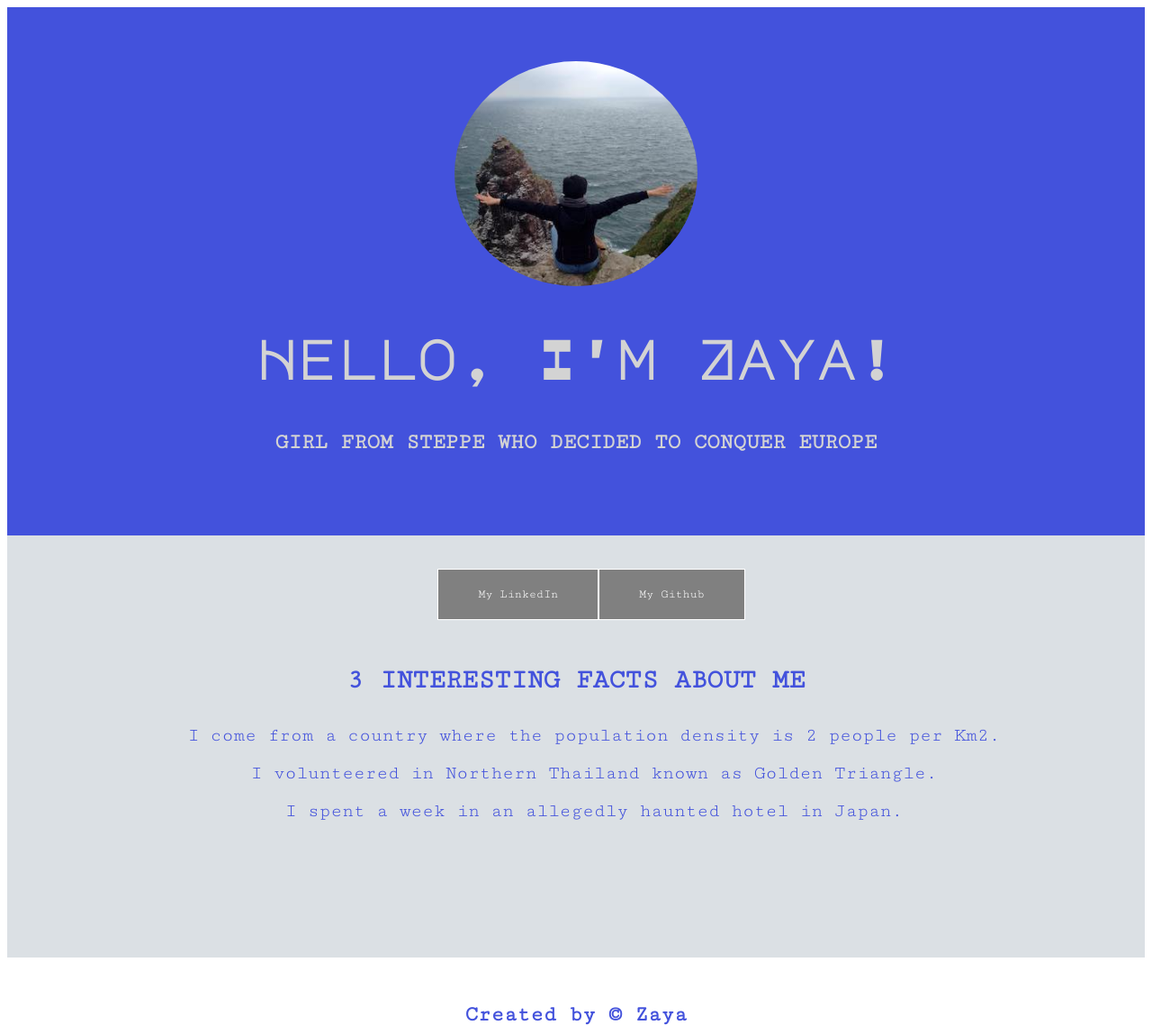
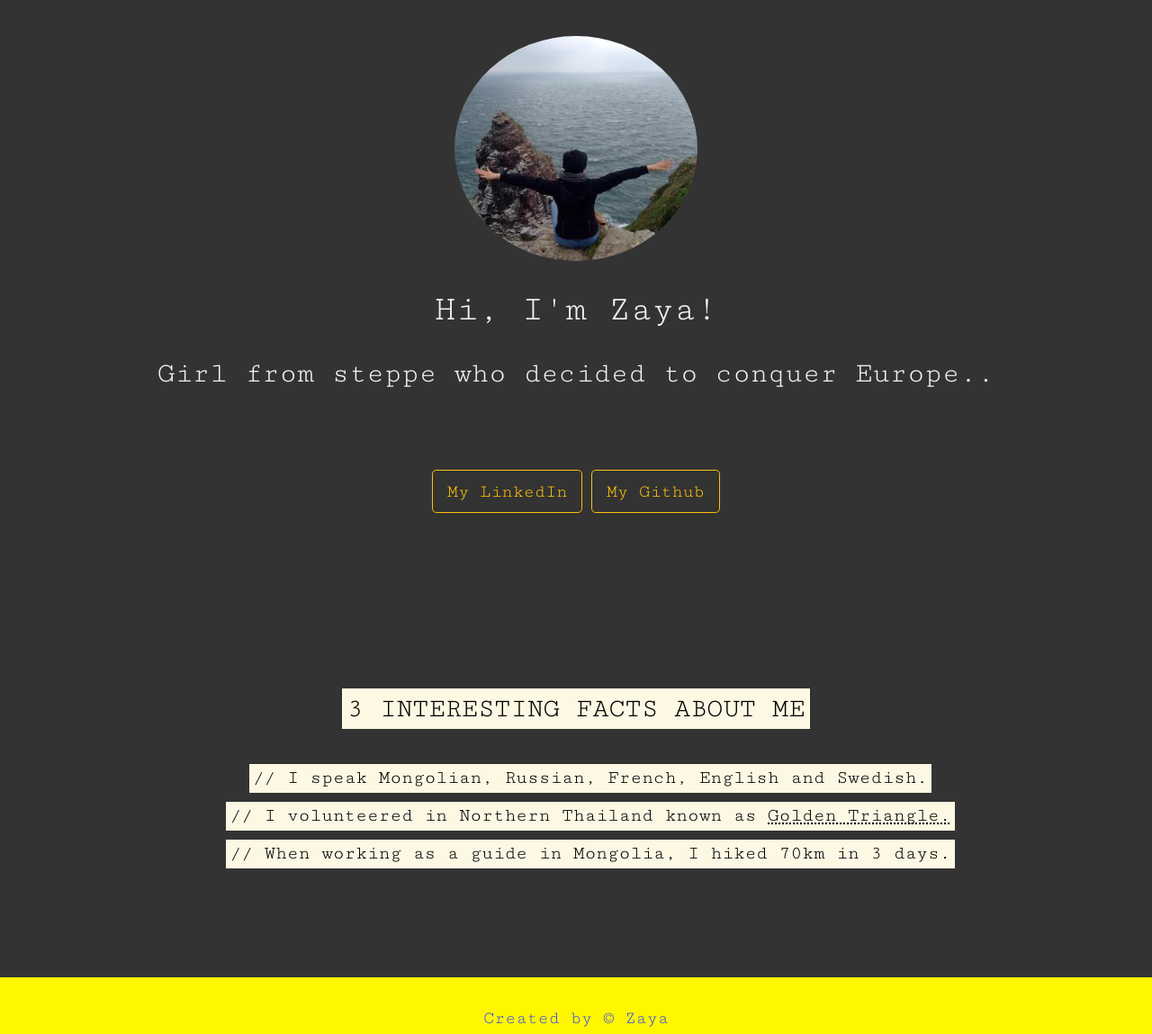
Before and after one commit to Exitzz/aboutMe, a plain HTML site: page index.html in a window 1280 px wide. Shown: the top 1149 px of the page at 90% size. Drawn offline with nearby package versions, Linux system fonts and the light colour scheme.

Commit message:
bootstrap added

```diff
--- a/css/style.css
+++ b/css/style.css
@@ -1,27 +1,35 @@
+
+
 .aboutme{
-  /* background-color: #CDE658; */
-  background-color: #4352DC;
-  padding: 70px 30px;
+  background-color:#333333;
+  padding: 100px 30px;
   text-align: center;
 
 }
 
-h1 {
-  font-size: 60px;
-  font-family: 'Major Mono Display', monospace;
-  color: lightgrey;
+h1
+{
+  font-size: 80px;
+  color: #f2f3f4;
+  font-family: 'Cutive Mono', monospace;
+  padding-bottom: 20px;
+  padding-top: 30px;
 }
 
 .aboutme h2{
   font-family: 'Cutive Mono', monospace;
-  color: lightgrey;
+  color: #f2f3f4;
+  bottom: 30px;
+
 }
 
-p{
+div {
   font-family: 'Cutive Mono', monospace;
+  padding-top: 80px;
+  color: white;
+
 }
-
-.aboutme img {
+img {
   border-radius: 60%;
   width: 270px;
   height: 250px;
@@ -29,44 +37,23 @@ p{
   display: block;
   margin-left: auto;
   margin-right: auto;
-  margin-top: -10px;
-}
-
-.btn-group button {
-  background-color: grey; /* Green background */
-  border: 1px solid white; /* Green border */
-  color: white; /* White text */
-  padding: 20px 44px; /* Some padding */
-  float: left; /* Float the buttons side by side */
-  font-family: 'Cutive Mono', monospace;
-  margin: auto;
-}
-
-/* Add a background color on hover */
-.btn-group button:hover {
-  background-color: #E9980D;
-}
-
-.center{
-margin: 0;
-position: absolute;
-top: 79%;
-left: 38%;
+  margin-top: -60px;
 }
 
 .interest {
-  background-color: #DBE0E4;
-  padding: 120px 10px;
+  background-color: #333333;
+  padding: 100px 10px;
 
 }
 .interest h2{
-  color: #4352DC;
+  color: #ffd800;
   font-family: 'Cutive Mono', monospace;
   font-size: 30px;
   text-align: center;
 }
 ul {
-  color: #4352DC;
+  padding-top: 30px;
+  color: #ffd800;
   font-family: 'Cutive Mono', monospace;
   font-size: 21px;
   list-style: none;
@@ -74,9 +61,10 @@ ul {
   line-height: 2;
 }
 footer{
-  background-color: white;
+  background-color: #fff700;
   padding: 30px 10px;
   color: #4352DC;
   font-family: 'Cutive Mono', monospace;
   text-align: center;
+  font-size: 20px;
 }
--- a/index.html
+++ b/index.html
@@ -3,8 +3,10 @@
   <head>
     <meta charset="utf-8">
     <link rel="stylesheet" type="text/css" href="css/style.css">
-    <link href="https://fonts.googleapis.com/css2?family=Major+Mono+Display&display=swap" rel="stylesheet">
-    <link href="https://fonts.googleapis.com/css2?family=Cutive+Mono&display=swap" rel="stylesheet">
+    <!-- CSS only -->
+    <link href="https://cdn.jsdelivr.net/npm/bootstrap@5.0.0-beta1/dist/css/bootstrap.min.css" rel="stylesheet" integrity="sha384-giJF6kkoqNQ00vy+HMDP7azOuL0xtbfIcaT9wjKHr8RbDVddVHyTfAAsrekwKmP1" crossorigin="anonymous">
+    <link href="https://fonts.googleapis.com/css2?family=Cutive+Mono&display=swap" rel="stylesheet" type="text/css">
+    <link href="https://fonts.googleapis.com/css2?family=Major+Mono+Display&display=swap" rel="stylesheet" type="text/css">
     <title>About me</title>
     <link rel="icon" href="img/z.jpg">
   </head>
@@ -13,29 +15,31 @@
 
   <section class="aboutme">
     <img src="img/bi.jpg">
-    <h1>Hello, I'm Zaya! </h1>
-    <h2>GIRL FROM STEPPE WHO DECIDED TO CONQUER EUROPE</h2>
+    <h1  class="bi bi-emoji-smile">Hi, I'm Zaya! </h1>
+    <h2>Girl from steppe who decided to conquer Europe..</h2>
 
+  <div>
+    <a class="btn btn-outline-warning btn-lg" target="_blank" href="https://www.linkedin.com/in/ariunzaya-boldbaatar/"role="button">My LinkedIn</a>
+    <a class="btn btn-outline-warning btn-lg" target="_blank "href="https://github.com/Exitzz" role ="button">My Github</a>
+  </div>
+  <!--  <a class="btn btn-primary" target="_blank" href="https://www.linkedin.com/in/ariunzaya-boldbaatar/"><button>My LinkedIn</button></a>
+    <a class="btn btn-primary"  target="_blank "href="https://github.com/Exitzz"><button>My Github</button></a>
+    <a class="btn btn-primary" href="#" role="button">Link</a> -->
 
-  <div class="btn-group">
-    <div class="center">
-    <a target="_blank" href="https://www.linkedin.com/in/ariunzaya-boldbaatar/"><button>My LinkedIn</button></a>
-    <a target="_blank "href="https://github.com/Exitzz"><button>My Github</button></a>
-    </div>
-  </div>
     </section>
 
   <section class="interest">
-    <h2>3 INTERESTING FACTS ABOUT ME</h2>
+
+    <h2><mark>3 INTERESTING FACTS ABOUT ME</mark></h2>
       <ul>
-    <li>I come from a country where the population density is 2 people per Km2. </li>
-    <li>I volunteered in Northern Thailand known as Golden Triangle. </li>
-    <li>I spent a week in an allegedly haunted hotel in Japan. </li>
+    <li><mark>// I speak Mongolian, Russian, French, English and Swedish. </mark> </li>
+    <li><mark>// I volunteered in Northern Thailand known as <abbr title="This is an area where opium smuggling happens">Golden Triangle.</abbr></mark></li>
+    <li> <mark>// When working as a guide in Mongolia, I hiked 70km in 3 days.</mark></li>
       </ul>
   </section>
 
   <footer>
-    <h2>Created by  &copy; Zaya </h2>
+    <p>Created by  &copy; Zaya </p>
   </footer>
 
 
```
